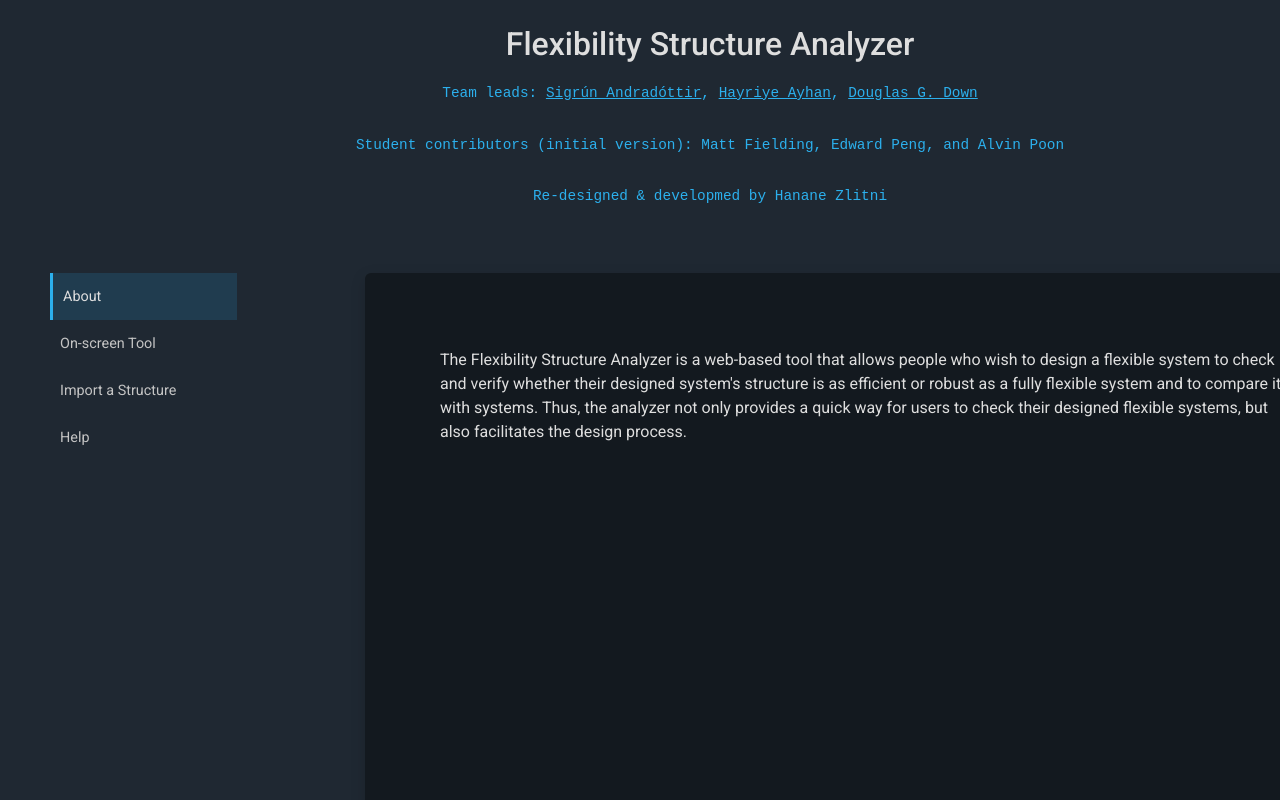
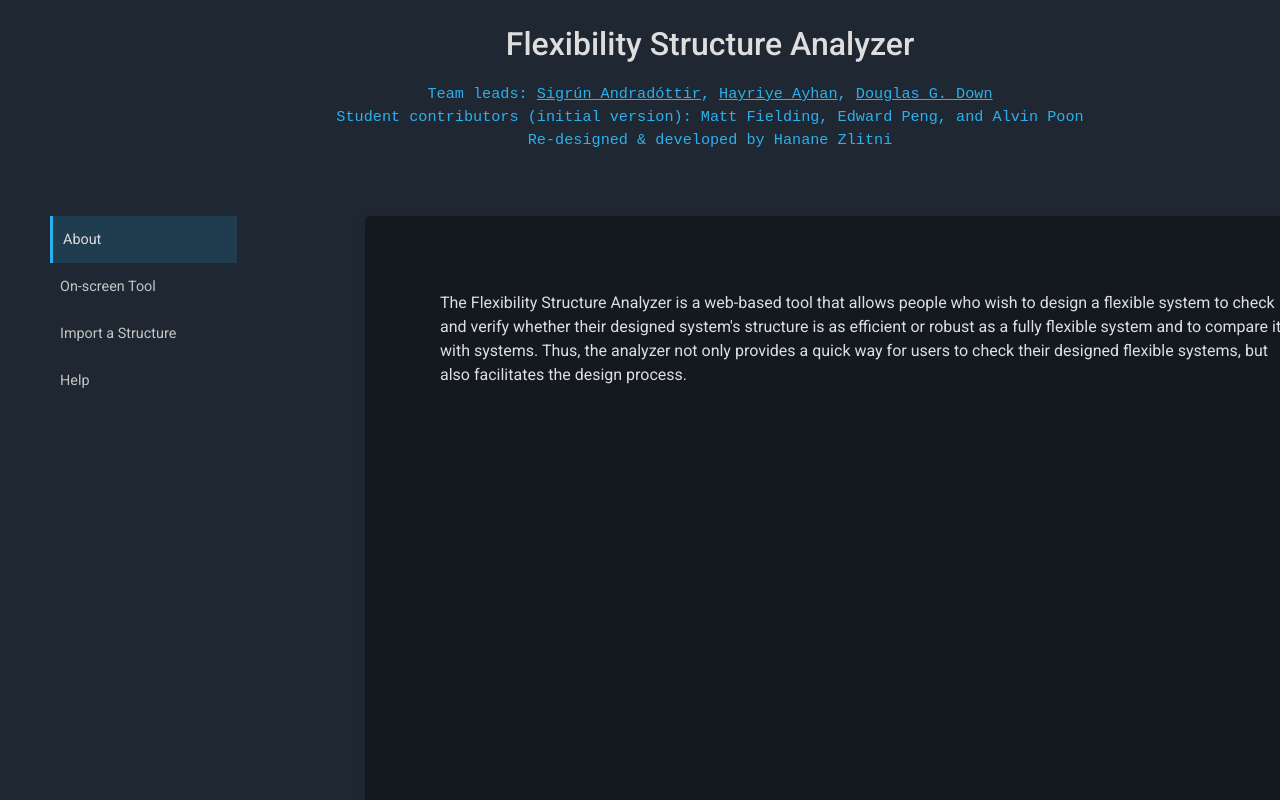
Before and after one commit to hananezlitni/flex-analyzer, a Nuxt app: page / in a window 1280 px wide. Shown: the top 800 px of the page. Built offline with nearby package versions, Linux system fonts and the light colour scheme.

Commit message:
Update contributors

```diff
--- a/layouts/default.vue
+++ b/layouts/default.vue
@@ -2,9 +2,13 @@
   <div id="app">
     <header class="header">
 			<h1 class="header__title">Flexibility Structure Analyzer</h1>
-      <p class="header__team-leads">Team leads: <a href="https://www2.isye.gatech.edu/people/faculty/Sigrun_Andradottir/" target="_blank">Sigrún Andradóttir</a>, <a href="https://www.isye.gatech.edu/users/hayriye-ayhan?entry=hs41" target="_blank">Hayriye Ayhan</a>, <a href="http://www.cas.mcmaster.ca/~downd/" target="_blank">Douglas G. Down</a></p>
-      <p class="header__contributors">Student contributors (initial version): Matt Fielding, Edward Peng, and Alvin Poon</p>
-      <p class="header__contributors">Re-designed &amp; developmed by Hanane Zlitni</p>
+      <p class="header__team">
+        Team leads: <a href="https://www2.isye.gatech.edu/people/faculty/Sigrun_Andradottir/" target="_blank">Sigrún Andradóttir</a>, <a href="https://www.isye.gatech.edu/users/hayriye-ayhan?entry=hs41" target="_blank">Hayriye Ayhan</a>, <a href="http://www.cas.mcmaster.ca/~downd/" target="_blank">Douglas G. Down</a>
+        <br>
+        Student contributors (initial version): Matt Fielding, Edward Peng, and Alvin Poon
+        <br>
+        Re-designed &amp; developed by Hanane Zlitni
+      </p>
 		</header>
     <app-nav />
     <nuxt />
@@ -67,11 +71,11 @@
     color: $font-color;
     font-weight: 500;
   }
-  .header__team-leads, .header__contributors {
+  .header__team {
     font-family: $roboto-mono;
     text-align: center;
     color: $accent-color;
-    font-size: 0.9em;
+    font-size: 0.95em;
     padding: 10px;
   }
   .button {
```
